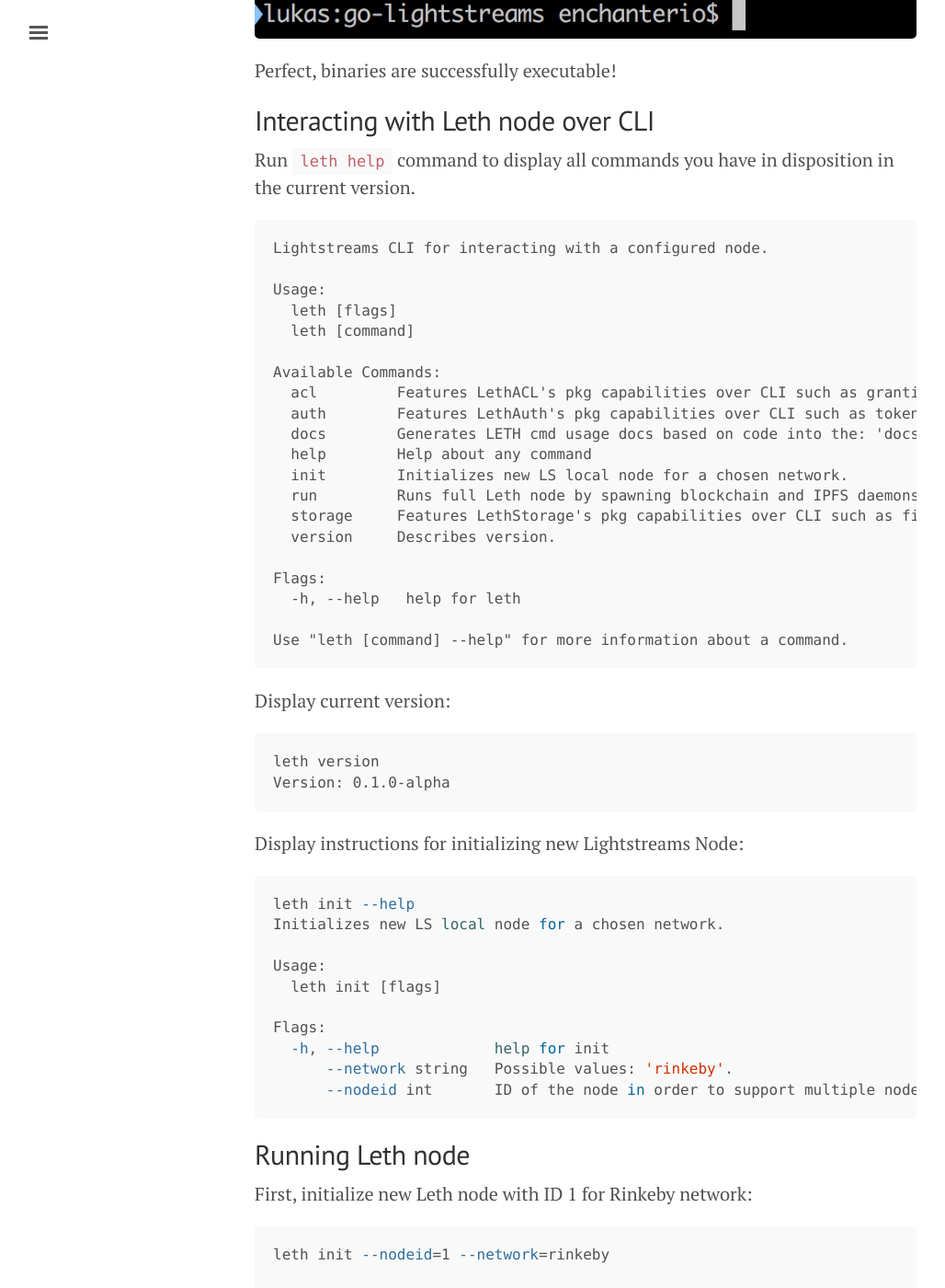
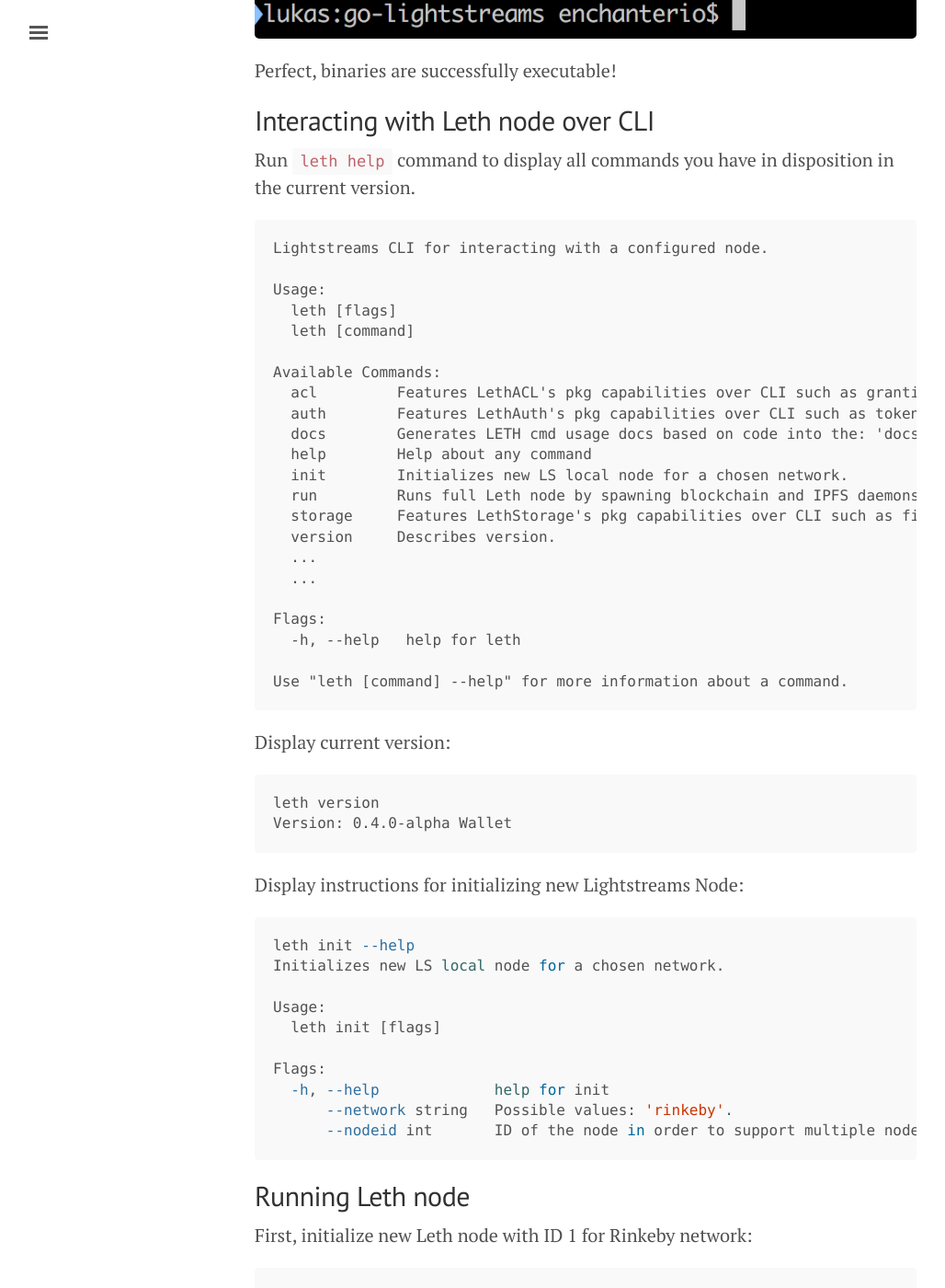
Before and after one commit to lightstreams-network/lightstreams-network.github.io, a Jekyll site: the page built from getting-started-with-lightstreams-node.md, in a window 1280 px wide and 1400 px high, scrolled down 2253 px. Shown: the whole window at 92% size, without its empty margins (3-1031 px from the left). Built offline with Jekyll 4.4.1, drawn with Linux system fonts in a browser that asks for light colours; nearby versions of some CDN libraries; some of the changed lines change nothing that is shown; some of the changed text lies outside the part shown.

Commit message:
Updates docs to match new release.
- changes version and release date
- the examples of leth storage/acl cmds to match new flags
- the keystore flag was removed in favour of account flag

````diff
--- a/getting-started-with-lightstreams-node.md
+++ b/getting-started-with-lightstreams-node.md
@@ -5,7 +5,7 @@
 
 | Version | Release Date |
 |---------|--------------|
-|0.2.0-alpha|10.10.2018|
+|0.4.0-alpha|25.10.2018|
 
 Lightstreams technical stack:
 
@@ -82,6 +82,8 @@
   run         Runs full Leth node by spawning blockchain and IPFS daemons.
   storage     Features LethStorage's pkg capabilities over CLI such as file upload/download, access authorization...
   version     Describes version.
+  ...
+  ...
 
 Flags:
   -h, --help   help for leth
@@ -93,7 +95,7 @@
 
 ```bash
 leth version
-Version: 0.1.0-alpha
+Version: 0.4.0-alpha Wallet
 ```
 
 Display instructions for initializing new Lightstreams Node:
@@ -208,7 +210,7 @@
 To share a private file using `leth` execute the following command:
 
 ```bash
-leth storage upload --nodeid=1 --network=rinkeby --file=/Users/enchanterio/Documents/secret_file.txt --fileOwnerKeystore=/Users/enchanterio/.lightstreams_1/rinkeby/keystore/UTC--2018-09-13T12-55-28.129616463Z--a92e3705e6d70cb45782bf055e41813060e4ce07
+leth storage upload --nodeid=1 --network=rinkeby --file=/Users/enchanterio/Documents/secret_file.txt --account=0xa92e3705e6d70cb45782bf055e41813060e4ce07
 ```
 
 Output:
@@ -225,7 +227,7 @@
 
 - `--nodeid=1; --network=rinkeby` we are executing the command from Leth node 1 and deploying the ACL to file on Rinkeby network
 - `--file=` flag is an absolute path to the file you want to share
-- `--fileOwnerKeystore=` flag is an absolute path to your Ethereum account key located inside of your Leth directory. If you have multiple accounts created, you will recognise the associated account keystore by the suffix `UTC--<created_at UTC ISO8601>-<your Ethereum account address hex>`
+- `--account=` flag is file owner address who will pay for the file ACL. The account address was generated when you signed-up
 - `"hash":"QmNkbFAo5jSKm7KLCdCr8c8ue2X53ShATD5yjyQq3ynoaf"` this is the address of your private file in a secure IPFS storage
 - `"aclid"` this is the smart contract addr controlling file's ACL. You can use it `leth acl grant` cmd to grant permissions to other accounts
 
@@ -249,7 +251,7 @@
 Once your Leth node is full synced, attempt to read the private file from your new Leth node 2:
 
 ```bash
-leth storage read --nodeid=2 --network=rinkeby --ipfsFileHash=QmZYSewpHNvdW1TTgska792QAT7Yd6yxZAoybpYFskTZSf --keystore=/Users/enchanterio/.lightstreams_2/rinkeby/keystore/UTC--2018-10-13T12-55-28.129616463Z--0xnode2ethAddr0cb45782bf055e41813060e4ce89
+leth storage read --nodeid=2 --network=rinkeby --hash=QmZYSewpHNvdW1TTgska792QAT7Yd6yxZAoybpYFskTZSf --account=0xnode2ethAddr0cb45782bf055e41813060e4ce89
 ```
 
 Output:
@@ -267,7 +269,7 @@
 Execute :
 
 ```bash
-leth acl grant --nodeid=1 --network=rinkeby --permission=read --aclid=0x2F15B633b4bC41BdFBBD8AAf2Be7Dae958D27C7E --keystore=/Users/enchanterio/.lightstreams_1/rinkeby/keystore/UTC--2018-09-13T12-55-28.129616463Z--a92e3705e6d70cb45782bf055e41813060e4ce07 --account=0xnode2ethAddr0cb45782bf055e41813060e4ce89
+leth acl grant --nodeid=1 --network=rinkeby --permission=read --aclid=0x2F15B633b4bC41BdFBBD8AAf2Be7Dae958D27C7E --owner=0xa92e3705e6d70cb45782bf055e41813060e4ce07 --account=0xnode2ethAddr0cb45782bf055e41813060e4ce89
 ```
 
 Output:
@@ -281,7 +283,7 @@
 Let's try to read the secret_file.txt file now:
 
 ```bash
-leth storage read --nodeid=2 --network=rinkeby --ipfsFileHash=QmZYSewpHNvdW1TTgska792QAT7Yd6yxZAoybpYFskTZSf --keystore=/Users/enchanterio/.lightstreams_2/rinkeby/keystore/UTC--2018-10-13T12-55-28.129616463Z--0xnode2ethAddr0cb45782bf055e41813060e4ce89
+leth storage read --nodeid=2 --network=rinkeby --hash=QmZYSewpHNvdW1TTgska792QAT7Yd6yxZAoybpYFskTZSf --account=0xnode2ethAddr0cb45782bf055e41813060e4ce89
 ```
 
 Output:
````
